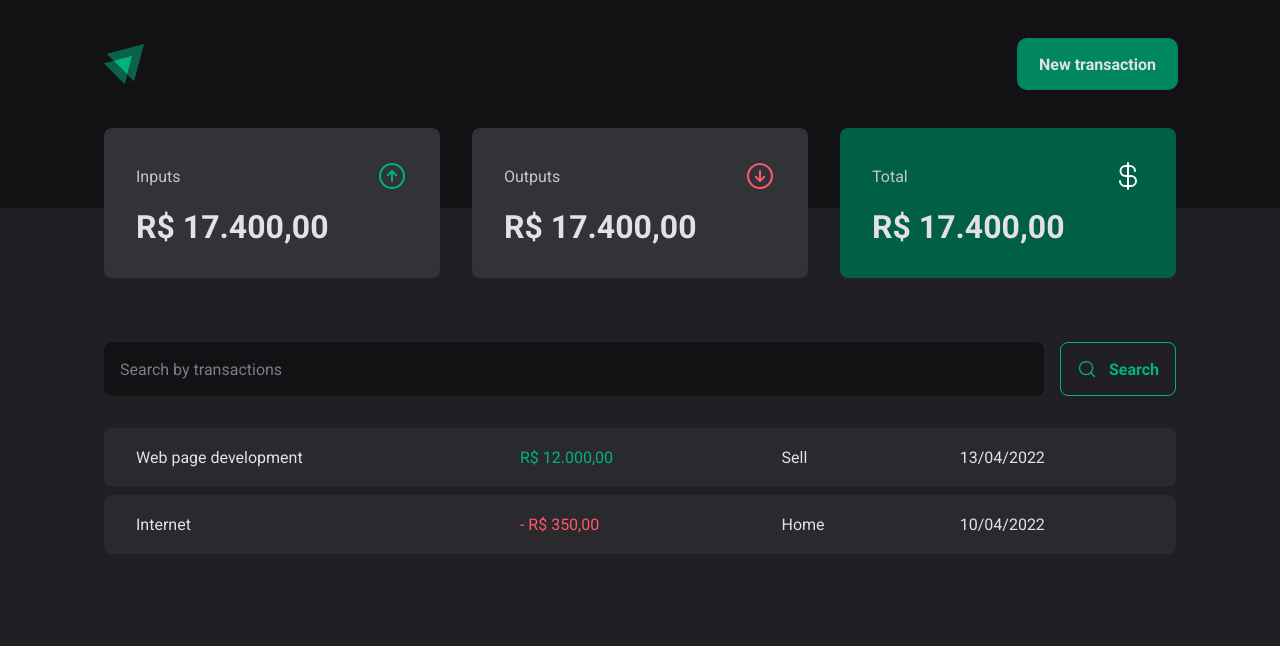
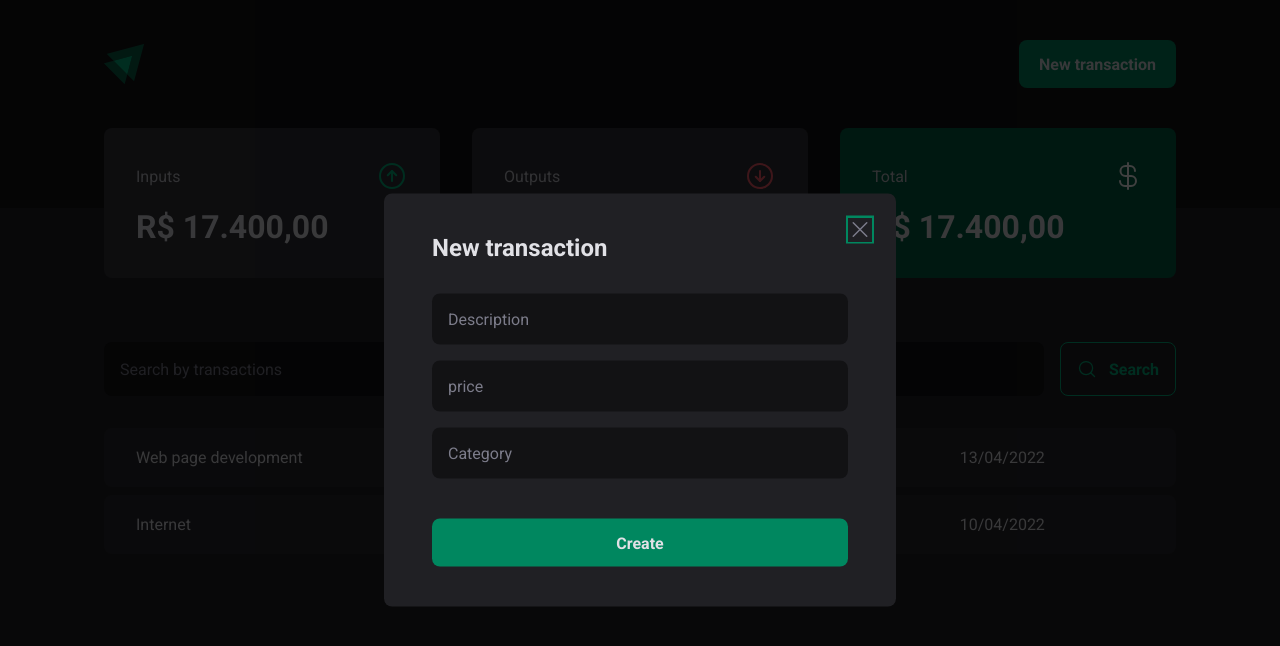
Before and after one commit to edsonjrgarcia/Expense-control, a React (Vite) app in the folder frontend/: page / in a window 1280 px wide. Both pictures are taken after a click on the button "New transaction". Shown: the top 646 px of the page. Built offline with nearby package versions, Linux system fonts and the light colour scheme.

Commit message:
modal-form

```diff
--- a/frontend/package.json
+++ b/frontend/package.json
@@ -10,6 +10,7 @@
     "preview": "vite preview"
   },
   "dependencies": {
+    "@radix-ui/react-dialog": "^1.0.4",
     "phosphor-react": "^1.4.1",
     "react": "^18.2.0",
     "react-dom": "^18.2.0",
--- a/frontend/src/components/Header/index.tsx
+++ b/frontend/src/components/Header/index.tsx
@@ -1,12 +1,20 @@
 import { HeaderContainer, HeaderContent, NewTransactionButton } from "./styles";
+import * as Dialog from '@radix-ui/react-dialog';
 import logoImg from '../../assets/logo.svg';
+import { NewTransactionModal } from "../NewTransactionModal";
 
 export function Header() {
     return (
         <HeaderContainer>
             <HeaderContent>
                 <img src={logoImg} />
+                <Dialog.Root>
+                    <Dialog.Trigger asChild>
                         <NewTransactionButton>New transaction</NewTransactionButton>
+                    </Dialog.Trigger>
+
+                    <NewTransactionModal />
+                </Dialog.Root>
             </HeaderContent>
         </HeaderContainer>
     )
--- /dev/null
+++ b/frontend/src/components/NewTransactionModal/index.tsx
@@ -0,0 +1,28 @@
+import * as Dialog from '@radix-ui/react-dialog';
+import { CloseButton, Content, Overlay } from './styles';
+import { X } from 'phosphor-react';
+
+export function NewTransactionModal() {
+    return (
+        <Dialog.Portal>
+            <Overlay />
+
+            <Content>
+                <Dialog.Title>New transaction</Dialog.Title>
+                <CloseButton>
+                    <X size={24} />
+                </CloseButton>
+                <form action="">
+                    <input type="text" placeholder='Description' required />
+                    <input type="number" placeholder='price' required />
+                    <input type="text" placeholder='Category' required />
+
+                    <button type='submit'>
+                        Create
+                    </button>
+                </form>
+
+            </Content>
+        </Dialog.Portal>
+    )
+}
--- /dev/null
+++ b/frontend/src/components/NewTransactionModal/styles.ts
@@ -0,0 +1,74 @@
+import styled from "styled-components";
+import * as Dialog from '@radix-ui/react-dialog';
+
+export const Overlay = styled(Dialog.Overlay)`
+    position: fixed;
+    width: 100vw;
+    height: 100vh;
+    inset: 0;
+    background: rgba(0, 0, 0, .75);
+`;
+
+export const Content = styled(Dialog.Content)`
+    position: fixed;
+    top: 50%;
+    left: 50%;
+    transform: translate(-50%, -50%);
+
+    min-width: 32rem;
+    border-radius: 8px;
+    padding: 2.5rem 3rem;
+    background-color: ${props => props.theme['gray-800']};
+
+
+    form {
+        margin-top: 2rem;
+
+        display: flex;
+        flex-direction: column;
+        gap: 1rem;
+
+        input {
+            border-radius: 8px;
+            border: 0;
+            background-color: ${props => props.theme['gray-900']};
+            color: ${props => props.theme['gray-300']};
+            padding: 1rem;
+
+            &::placeholder {
+                color: ${props => props.theme['gray-500']};
+            }
+        }
+
+        button[type="submit"] {
+            height: 3rem;
+            border: 0;
+            border-radius: 8px;
+            padding: 0 1.25rem;
+            margin-top: 1.5rem;
+            cursor: pointer;
+
+            background-color: ${props => props.theme['green-500']};
+            color: ${props => props.theme['gray-100']};
+            font-weight: bold;
+
+            &:hover {
+                background-color: ${props => props.theme['green-700']};
+                transition: background-color .2s;
+            }
+        }
+    }
+`;
+
+export const CloseButton = styled(Dialog.Close)`
+    position: absolute;
+    top: 1.5rem;
+    right: 1.5rem;
+    border: 0;
+    line-height: 0;
+    background-color: transparent;
+    cursor: pointer;
+
+
+    color: ${props => props.theme['gray-500']};
+`;
--- a/frontend/src/pages/Transactions/index.tsx
+++ b/frontend/src/pages/Transactions/index.tsx
@@ -9,7 +9,7 @@
             <Header />
             <Summary />
             <TransactionsContainer>
-                <SearchForm/>
+                <SearchForm />
                 <TransactionsTable>
                     <thead>
                     </thead>
```
Also changed, not shown: 1 other file (tests, documents, lock files or other folders). Lines whose indentation alone changed are shown as unchanged.
